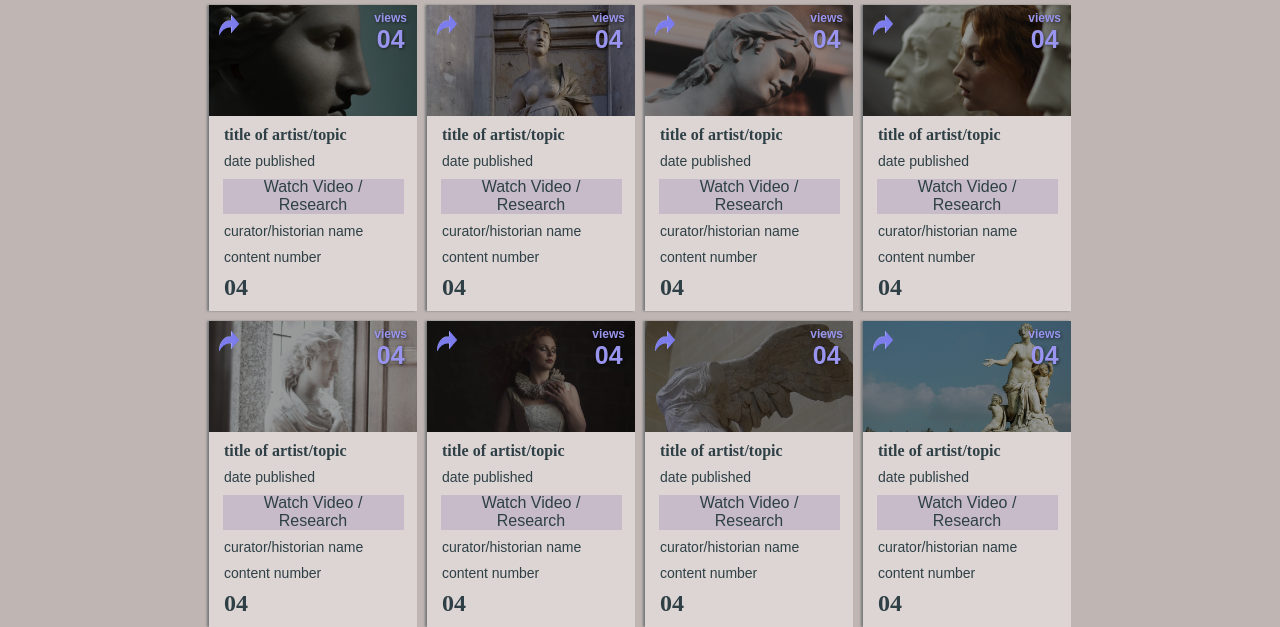
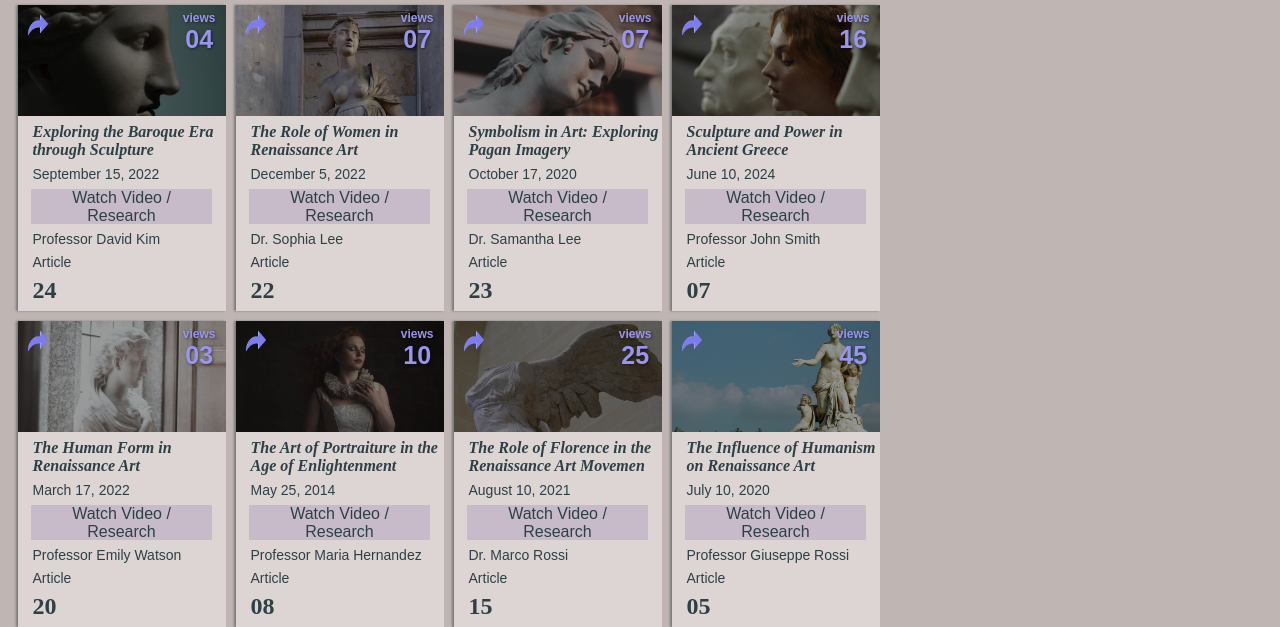
Before and after one commit to AshleeAWebb/static_comp, a plain HTML site: page index.html in a window 1280 px wide. Shown: the part 183-810 px from the top of the page. Drawn offline with Linux system fonts and the light colour scheme; a web font is replaced by a local one.

Commit message:
Feat: Add holder information to HTML and small changes to better fit content to css

```diff
--- a/index.html
+++ b/index.html
@@ -57,14 +57,14 @@
             <p class="small-font-view">views</p>
             <p>04</p>
           </aside>
-          <h4>title of artist/topic</h4>
-          <p class="general-text">date published</p>
+          <h4>Exploring the Baroque Era through Sculpture</h4>
+          <p class="general-text">September 15, 2022</p>
           <div class="video-url">
             <a href="https://www.example.com/video2" target="_blank">Watch Video / Research</a>
           </div>
-          <p class="general-text">curator/historian name</p>
-          <p class="general-text">content number</p>
-          <h2>04</h2>
+          <p class="general-text">Professor David Kim</p>
+          <p class="general-text">Article</p>
+          <h2>24</h2>
         </div>
       </section>
       <section class="video-box">
@@ -76,16 +76,16 @@
         <div class="video-info">
           <aside class="views">
             <p class="small-font-view">views</p>
-            <p>04</p>
+            <p>07</p>
           </aside>
-          <h4>title of artist/topic</h4>
-          <p class="general-text">date published</p>
+          <h4>The Role of Women in Renaissance Art</h4>
+          <p class="general-text">December 5, 2022</p>
           <div class="video-url">
             <a href="https://www.example.com/video2" target="_blank">Watch Video / Research</a>
           </div>
-          <p class="general-text">curator/historian name</p>
-          <p class="general-text">content number</p>
-          <h2>04</h2>
+          <p class="general-text">Dr. Sophia Lee</p>
+          <p class="general-text">Article</p>
+          <h2>22</h2>
         </div>
       </section>
       <section class="video-box">
@@ -97,16 +97,16 @@
         <div class="video-info">
           <aside class="views">
             <p class="small-font-view">views</p>
-            <p>04</p>
+            <p>07</p>
           </aside>
-          <h4>title of artist/topic</h4>
-          <p class="general-text">date published</p>
+          <h4>Symbolism in Art: Exploring Pagan Imagery</h4>
+          <p class="general-text">October 17, 2020</p>
           <div class="video-url">
             <a href="https://www.example.com/video2" target="_blank">Watch Video / Research</a>
           </div>
-          <p class="general-text">curator/historian name</p>
-          <p class="general-text">content number</p>
-          <h2>04</h2>
+          <p class="general-text">Dr. Samantha Lee</p>
+          <p class="general-text">Article</p>
+          <h2>23</h2>
         </div>
       </section>
       <section class="video-box">
@@ -118,16 +118,16 @@
         <div class="video-info">
           <aside class="views">
             <p class="small-font-view">views</p>
-            <p>04</p>
+            <p>16</p>
           </aside>
-          <h4>title of artist/topic</h4>
-          <p class="general-text">date published</p>
+          <h4>Sculpture and Power in Ancient Greece</h4>
+          <p class="general-text">June 10, 2024</p>
           <div class="video-url">
             <a href="https://www.example.com/video2" target="_blank">Watch Video / Research</a>
           </div>
-          <p class="general-text">curator/historian name</p>
-          <p class="general-text">content number</p>
-          <h2>04</h2>
+          <p class="general-text">Professor John Smith</p>
+          <p class="general-text">Article</p>
+          <h2>07</h2>
         </div>
       </section>
       <section class="video-box">
@@ -139,16 +139,16 @@
         <div class="video-info">
           <aside class="views">
             <p class="small-font-view">views</p>
-            <p>04</p>
+            <p>03</p>
           </aside>
-          <h4>title of artist/topic</h4>
-          <p class="general-text">date published</p>
+          <h4>The Human Form in Renaissance Art</h4>
+          <p class="general-text">March 17, 2022</p>
           <div class="video-url">
             <a href="https://www.example.com/video2" target="_blank">Watch Video / Research</a>
           </div>
-          <p class="general-text">curator/historian name</p>
-          <p class="general-text">content number</p>
-          <h2>04</h2>
+          <p class="general-text">Professor Emily Watson</p>
+          <p class="general-text">Article</p>
+          <h2>20</h2>
         </div>
       </section>
       <section class="video-box">
@@ -160,16 +160,16 @@
         <div class="video-info">
           <aside class="views">
             <p class="small-font-view">views</p>
-            <p>04</p>
+            <p>10</p>
           </aside>
-          <h4>title of artist/topic</h4>
-          <p class="general-text">date published</p>
+          <h4>The Art of Portraiture in the Age of Enlightenment</h4>
+          <p class="general-text">May 25, 2014</p>
           <div class="video-url">
             <a href="https://www.example.com/video2" target="_blank">Watch Video / Research</a>
           </div>
-          <p class="general-text">curator/historian name</p>
-          <p class="general-text">content number</p>
-          <h2>04</h2>
+          <p class="general-text">Professor Maria Hernandez</p>
+          <p class="general-text">Article</p>
+          <h2>08</h2>
         </div>
       </section>
       <section class="video-box">
@@ -181,16 +181,16 @@
         <div class="video-info">
           <aside class="views">
             <p class="small-font-view">views</p>
-            <p>04</p>
+            <p>25</p>
           </aside>
-          <h4>title of artist/topic</h4>
-          <p class="general-text">date published</p>
+          <h4>The Role of Florence in the Renaissance Art Movemen</h4>
+          <p class="general-text">August 10, 2021</p>
           <div class="video-url">
             <a href="https://www.example.com/video2" target="_blank">Watch Video / Research</a>
           </div>
-          <p class="general-text">curator/historian name</p>
-          <p class="general-text">content number</p>
-          <h2>04</h2>
+          <p class="general-text">Dr. Marco Rossi</p>
+          <p class="general-text">Article</p>
+          <h2>15</h2>
         </div>
       </section>
       <section class="video-box">
@@ -202,16 +202,16 @@
         <div class="video-info">
           <aside class="views">
             <p class="small-font-view">views</p>
-            <p>04</p>
+            <p>45</p>
           </aside>
-          <h4>title of artist/topic</h4>
-          <p class="general-text">date published</p>
+          <h4>The Influence of Humanism on Renaissance Art</h4>
+          <p class="general-text">July 10, 2020</p>
           <div class="video-url">
             <a href="https://www.example.com/video2" target="_blank">Watch Video / Research</a>
           </div>
-          <p class="general-text">curator/historian name</p>
-          <p class="general-text">content number</p>
-          <h2>04</h2>
+          <p class="general-text">Professor Giuseppe Rossi</p>
+          <p class="general-text">Article</p>
+          <h2>05</h2>
         </div>
       </section>
     </div>
--- a/styles.css
+++ b/styles.css
@@ -1,6 +1,6 @@
  * {
-   margin: 0;
-   padding: 0;
+   margin: 0px;
+   padding: 0px;
   }
 
   header {
@@ -65,7 +65,8 @@
   }
 
   body {
-  width: 100%; /* Set the body width to 100% */
+  max-width: 897px;
+  width: 100%;
   min-height: 100vh;
   background: #BFB5B2;
   display: flex;
@@ -73,6 +74,7 @@
   justify-content: flex-start;
   align-items: center;
   font-family: 'Anuphan', sans-serif;
+  overflow-x: hidden;
   }
 
   h1{
@@ -108,6 +110,10 @@
   font-family: 'STIX Two Text', serif;
   align-self: flex-start;
   margin-left: 15px;
+ }
+
+ h4 {
+  font-style: italic;
  }
 
  .admin-icon{
```
